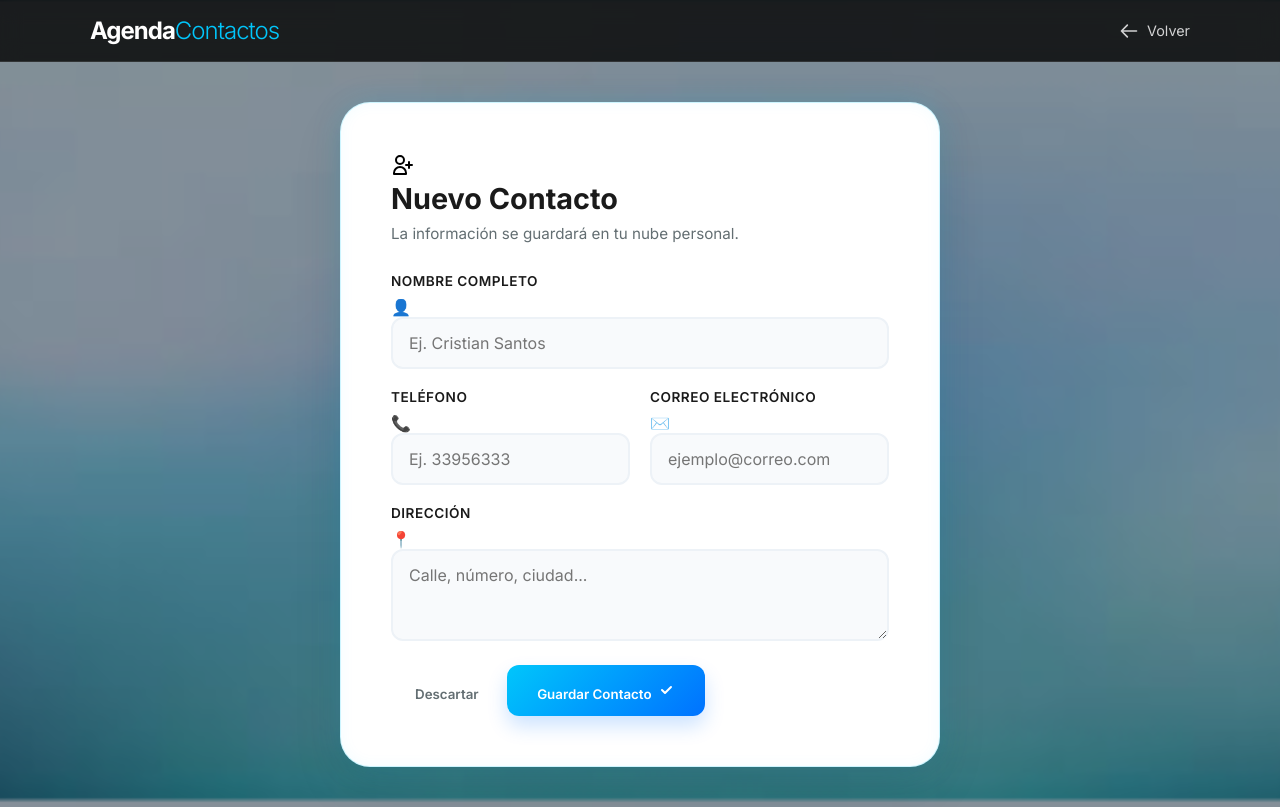
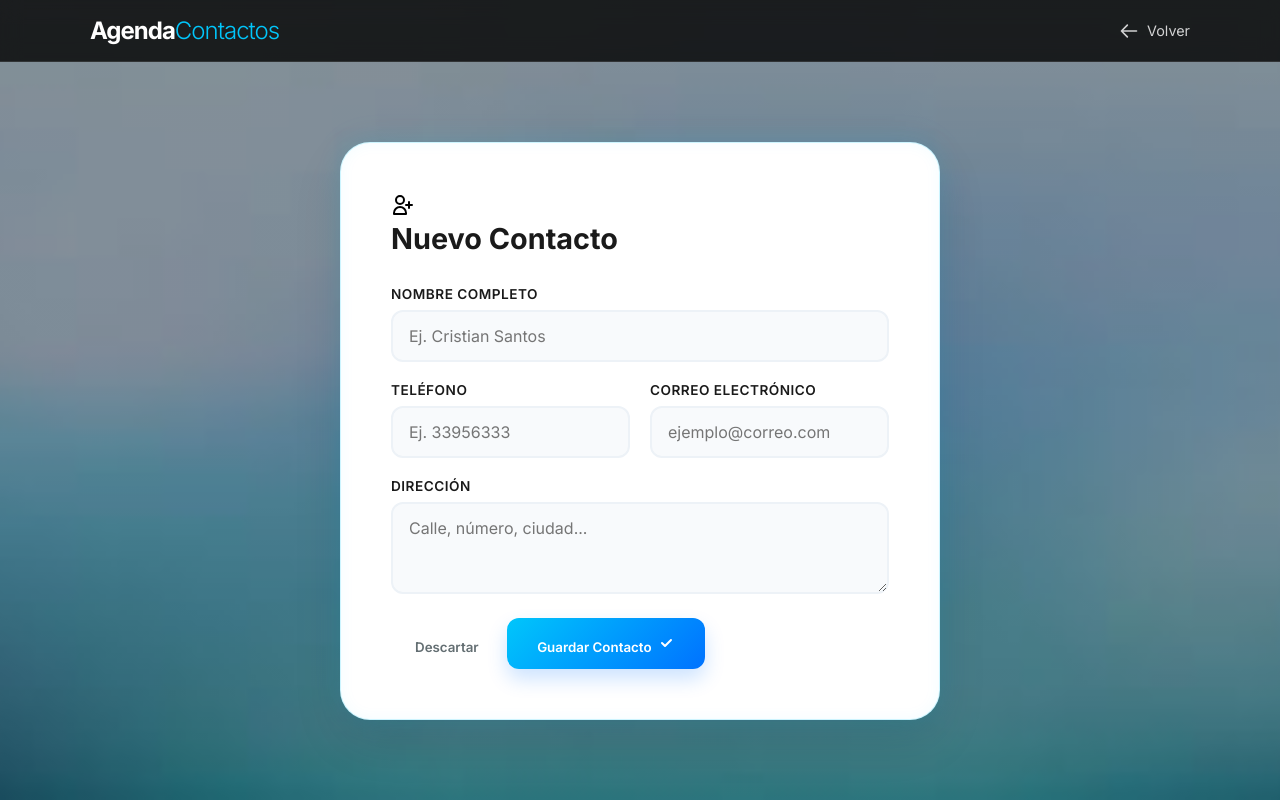
Before and after one commit to csantos-2024022/AgendaWeb1, a plain HTML site: page paginas/nuevocontacto.html in a window 1280 px wide. Drawn offline with Linux system fonts and the light colour scheme.

Commit message:
Arreglar estilo de pagina de nuevo contacto

```diff
--- a/paginas/nuevocontacto.html
+++ b/paginas/nuevocontacto.html
@@ -27,7 +27,6 @@
             </div>
             <div>
                 <h2>Nuevo Contacto</h2>
-                <p>La información se guardará en tu nube personal.</p>
             </div>
         </div>
 
@@ -35,7 +34,7 @@
             <div class="input-group">
                 <label for="nombre">Nombre completo</label>
                 <div class="input-wrapper">
-                    <span class="input-icon">👤</span>
+                    <span class="input-icon"></span>
                     <input type="text" id="nombre" placeholder="Ej. Cristian Santos" required>
                 </div>
             </div>
@@ -44,7 +43,7 @@
                 <div class="input-group">
                     <label for="telefono">Teléfono</label>
                     <div class="input-wrapper">
-                        <span class="input-icon">📞</span>
+                        <span class="input-icon"></span>
                         <input type="tel" id="telefono" placeholder="Ej. 33956333">
                     </div>
                 </div>
@@ -52,7 +51,7 @@
                 <div class="input-group">
                     <label for="correo">Correo electrónico</label>
                     <div class="input-wrapper">
-                        <span class="input-icon">✉️</span>
+                        <span class="input-icon"></span>
                         <input type="email" id="correo" placeholder="ejemplo@correo.com">
                     </div>
                 </div>
@@ -61,7 +60,7 @@
             <div class="input-group">
                 <label for="direccion">Dirección</label>
                 <div class="input-wrapper">
-                    <span class="input-icon">📍</span>
+                    <span class="input-icon"></span>
                     <textarea id="direccion" rows="3" placeholder="Calle, número, ciudad..."></textarea>
                 </div>
             </div>
```
